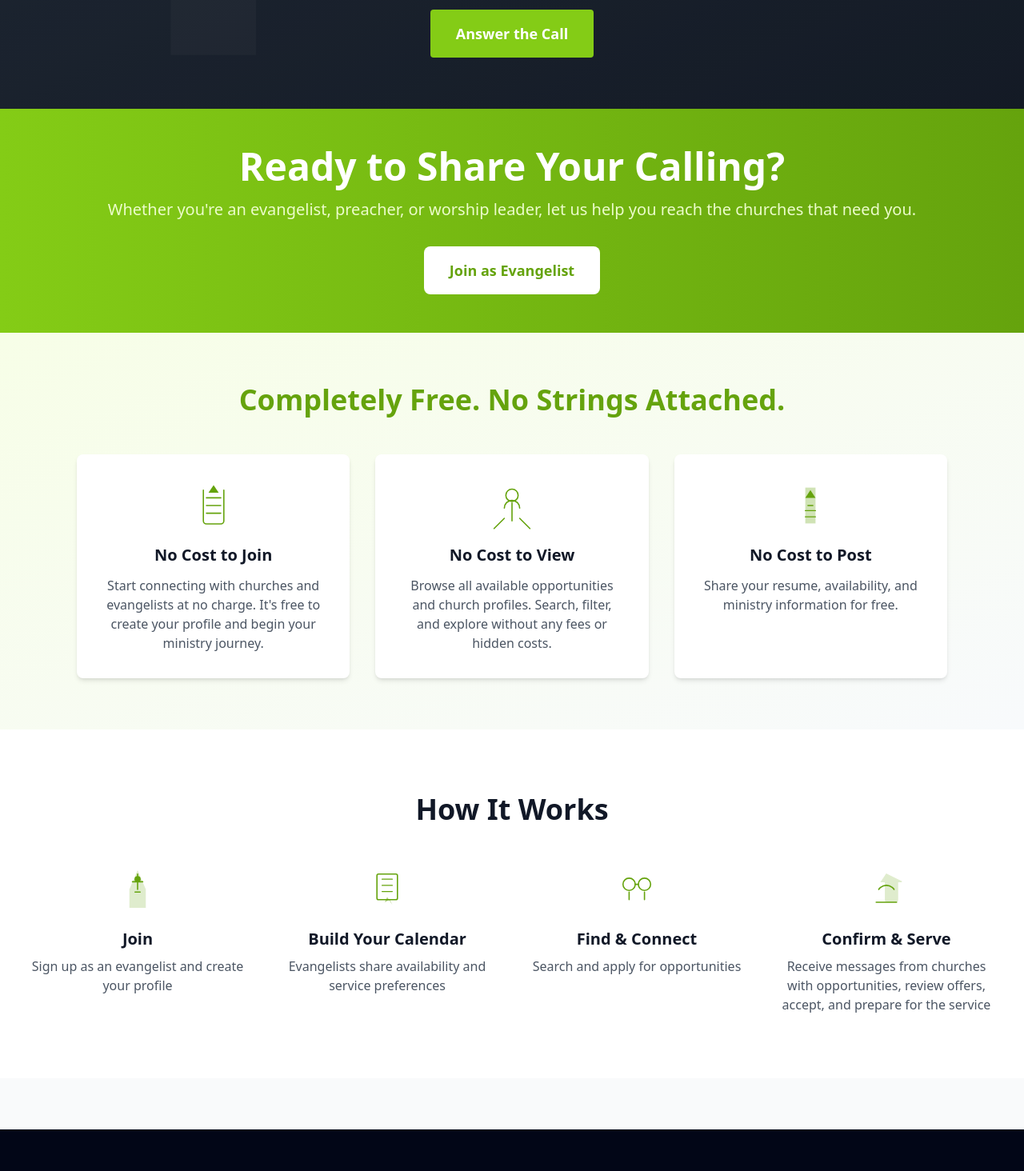
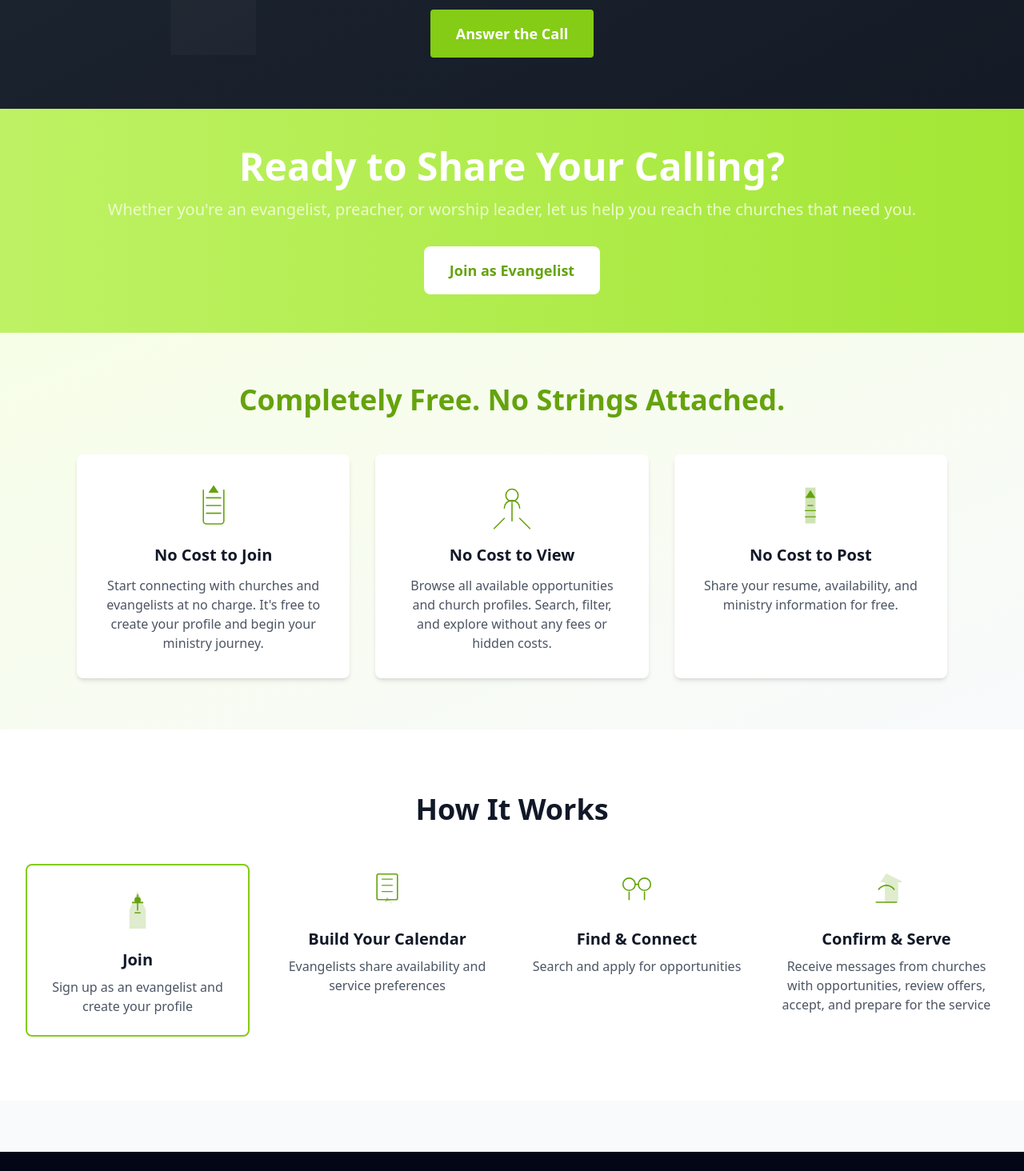
Before and after one commit to cathamaoui/Proclaim-Canada, a Next.js app: page / in a window 1280 px wide. Shown: the part 280-1744 px from the top of the page at 80% size. Built offline with nearby package versions, Linux system fonts and the light colour scheme.

Commit message:
Add border outline to Join step and lighten CTA section gradient

```diff
--- a/app/page.tsx
+++ b/app/page.tsx
@@ -89,7 +89,7 @@ export default function Home() {
       </div>
 
       {/* CTA Section */}
-      <div className="bg-gradient-to-r from-lime-500 to-lime-600 text-white py-12">
+      <div className="bg-gradient-to-r from-lime-300 to-lime-400 text-white py-12">
         <div className="max-w-6xl mx-auto text-center px-4">
           <h2 className="text-4xl md:text-5xl font-bold mb-4">Ready to Share Your Calling?</h2>
           <p className="text-lg md:text-xl mb-8 text-lime-100">Whether you're an evangelist, preacher, or worship leader, let us help you reach the churches that need you.</p>
@@ -139,7 +139,7 @@ export default function Home() {
         <div className="max-w-7xl mx-auto px-4 sm:px-6 lg:px-8">
           <h2 className="text-4xl font-bold text-center mb-12">How It Works</h2>
           <div className="grid md:grid-cols-4 gap-8">
-            <Link href="/auth/signup?type=preacher" className="text-center hover:scale-105 transition-transform">
+            <Link href="/auth/signup?type=preacher" className="text-center hover:scale-105 transition-transform border-2 border-lime-500 rounded-lg p-6">
               <svg className="w-16 h-16 mx-auto mb-4 text-lime-600" fill="none" viewBox="0 0 100 100" xmlns="http://www.w3.org/2000/svg">
                 <path d="M50 15L35 50v35h30V50z" fill="currentColor" opacity="0.2" stroke="currentColor" strokeWidth="2"/>
                 <path d="M50 20v30M40 35h20M45 55h10" stroke="currentColor" strokeWidth="2.5" strokeLinecap="round"/>
```
